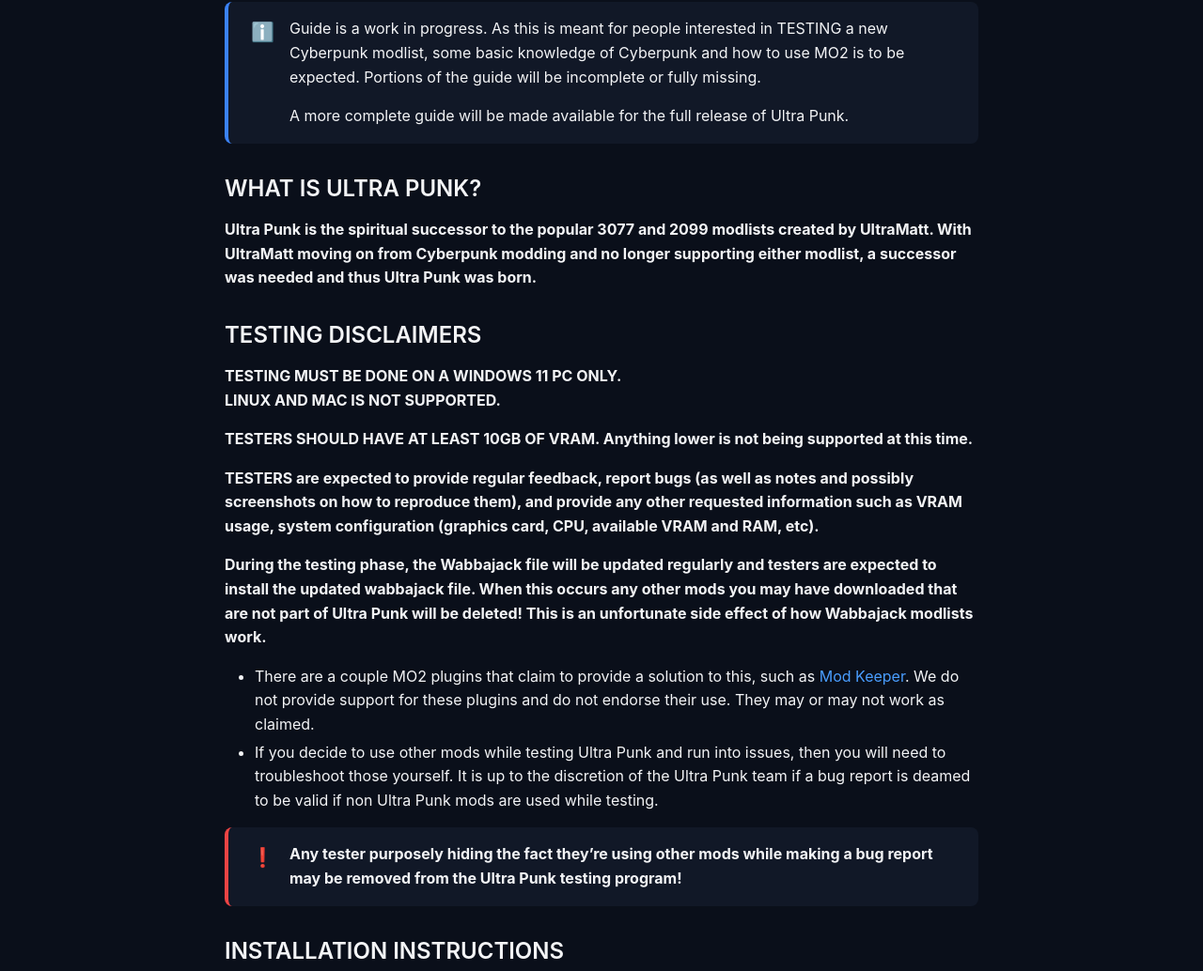
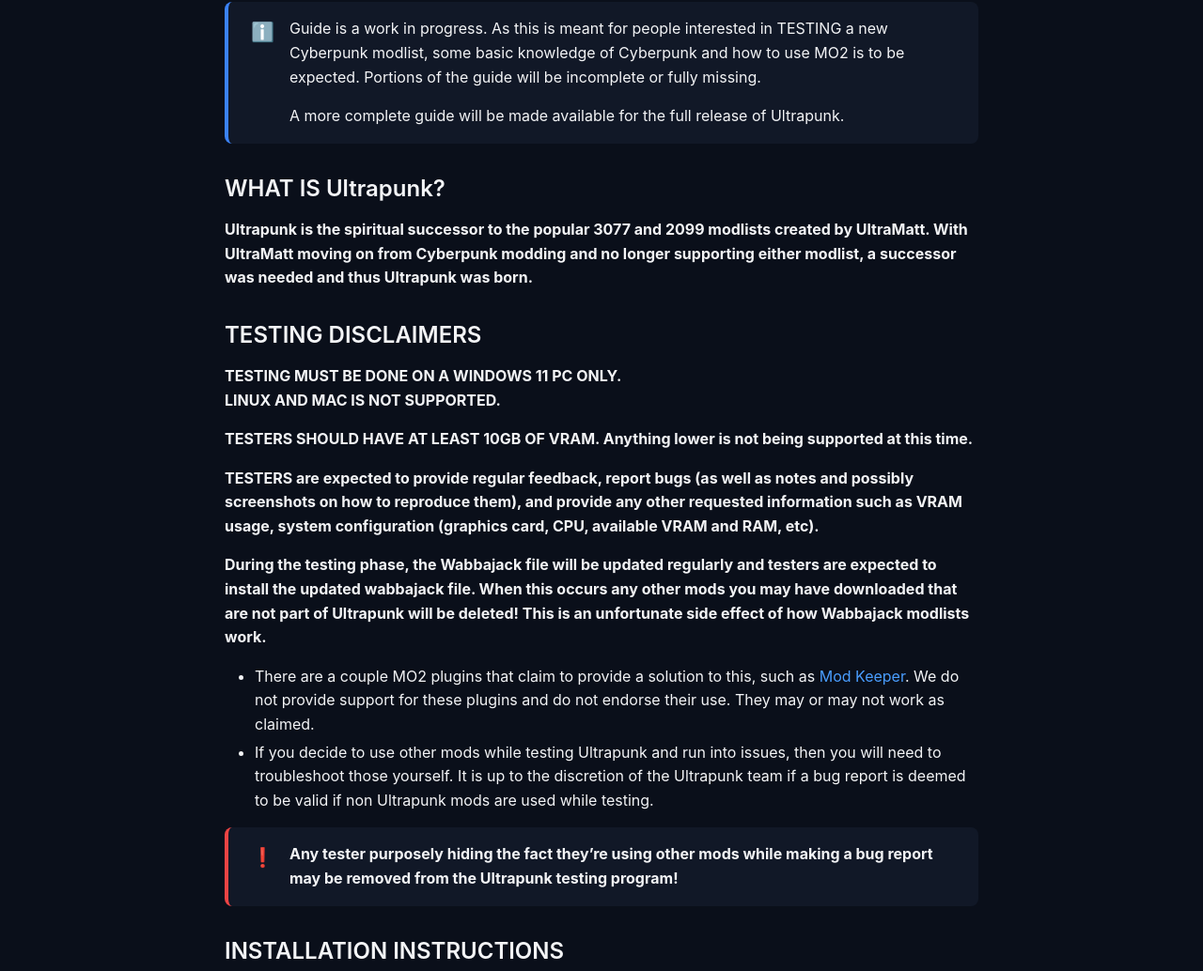
Before and after one commit to CreepySasquatch/HDRMods, a Jekyll site: the page built from pages/Guides/Hidden/Ultra-Punk-Test.md, in a window 1280 px wide and 1400 px high, scrolled down 205 px. Shown: the part 147-1181 px from the top of the window at 94% size. Built offline with Jekyll 4.4.1, drawn with Linux system fonts in a browser that asks for light colours; some of the changed text lies outside the part shown.

Commit message:
Update Ultra-Punk-Test.md

```diff
--- a/pages/Guides/Hidden/Ultra-Punk-Test.md
+++ b/pages/Guides/Hidden/Ultra-Punk-Test.md
@@ -1,5 +1,5 @@
 ---
-title: [Ultra Punk Installation and Testing Guide]
+title: [Ultrapunk Installation and Testing Guide]
 type:
 summary:
 description: Testing Guide
@@ -7,11 +7,11 @@
 
 {% include callout.html type="note" content="Guide is a work in progress.  As this is meant for people interested in TESTING a new Cyberpunk modlist, some basic knowledge of Cyberpunk and how to use MO2 is to be expected. Portions of the guide will be incomplete or fully missing.
 
-A more complete guide will be made available for the full release of Ultra Punk." %}
+A more complete guide will be made available for the full release of Ultrapunk." %}
 
-## WHAT IS ULTRA PUNK?
+## WHAT IS Ultrapunk?
 
-**Ultra Punk is the spiritual successor to the popular 3077 and 2099 modlists created by UltraMatt.  With UltraMatt moving on from Cyberpunk modding and no longer supporting either modlist, a successor was needed and thus Ultra Punk was born.**
+**Ultrapunk is the spiritual successor to the popular 3077 and 2099 modlists created by UltraMatt.  With UltraMatt moving on from Cyberpunk modding and no longer supporting either modlist, a successor was needed and thus Ultrapunk was born.**
 
 ## TESTING DISCLAIMERS
 
@@ -21,11 +21,11 @@
 
 **TESTERS are expected to provide regular feedback, report bugs (as well as notes and possibly screenshots on how to reproduce them), and provide any other requested information such as VRAM usage, system configuration (graphics card, CPU, available VRAM and RAM, etc).**
 
-**During the testing phase, the Wabbajack file will be updated regularly and testers are expected to install the updated wabbajack file.  When this occurs any other mods you may have downloaded that are not part of Ultra Punk will be deleted!  This is an unfortunate side effect of how Wabbajack modlists work.**
+**During the testing phase, the Wabbajack file will be updated regularly and testers are expected to install the updated wabbajack file.  When this occurs any other mods you may have downloaded that are not part of Ultrapunk will be deleted!  This is an unfortunate side effect of how Wabbajack modlists work.**
 - There are a couple MO2 plugins that claim to provide a solution to this, such as [Mod Keeper](https://www.nexusmods.com/site/mods/1768).  We do not provide support for these plugins and do not endorse their use.  They may or may not work as claimed.
-- If you decide to use other mods while testing Ultra Punk and run into issues, then you will need to troubleshoot those yourself.  It is up to the discretion of the Ultra Punk team if a bug report is deamed to be valid if non Ultra Punk mods are used while testing.
+- If you decide to use other mods while testing Ultrapunk and run into issues, then you will need to troubleshoot those yourself.  It is up to the discretion of the Ultrapunk team if a bug report is deemed to be valid if non Ultrapunk mods are used while testing.
 
-{% include callout.html type="important" content="<b>Any tester purposely hiding the fact they're using other mods while making a bug report may be removed from the Ultra Punk testing program!</b>" %}
+{% include callout.html type="important" content="<b>Any tester purposely hiding the fact they're using other mods while making a bug report may be removed from the Ultrapunk testing program!</b>" %}
 
 ## INSTALLATION INSTRUCTIONS
 
@@ -36,11 +36,11 @@
 
 1. Install the [Wabbajack Installer](https://www.wabbajack.org/).
 
-1. Grab the most recent Ultra Punk Wabbajack file from the pinned post in the `ultrapunk-testing` channel within the Ultra Plus Discord server.
+1. Grab the most recent Ultrapunk Wabbajack file from the pinned post in the `ultrapunk-testing` channel within the Ultra Plus Discord server.
 
-1. Double click the Ultra Punk Wabbajack file, this should automatically open up the Wabbajack Installer. Alternatively click `Browse Lists`, then at the top right corner click `Install from disk` and pick the Ultra Punk Wabbajack file.
+1. Double click the Ultrapunk Wabbajack file, this should automatically open up the Wabbajack Installer. Alternatively click `Browse Lists`, then at the top right corner click `Install from disk` and pick the Ultrapunk Wabbajack file.
 
-1. For the Installation Location make sure you pick a CLEAN EMPTY folder, preferably outside of any protected Windows folders such as Program Files.  For this example I made a folder called `Ultra Punk` on my gaming SSD.
+1. For the Installation Location make sure you pick a CLEAN EMPTY folder, preferably outside of any protected Windows folders such as Program Files.  For this example I made a folder called `Ultrapunk` on my gaming SSD.
 - The Downloads Location should autofill to the *Installation Location*\downloads
 
 1. Click `Install` on the bottom right of the Wabbajack Installer.
```
